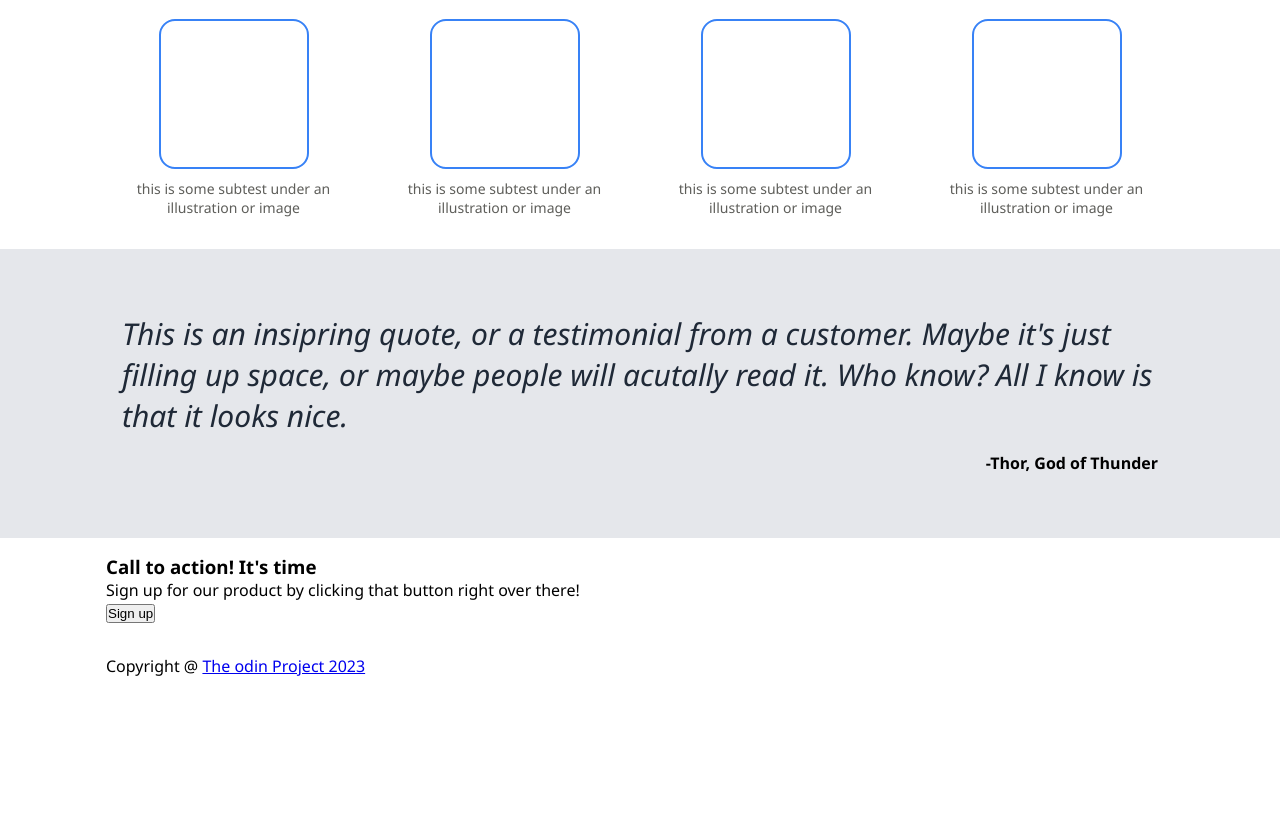
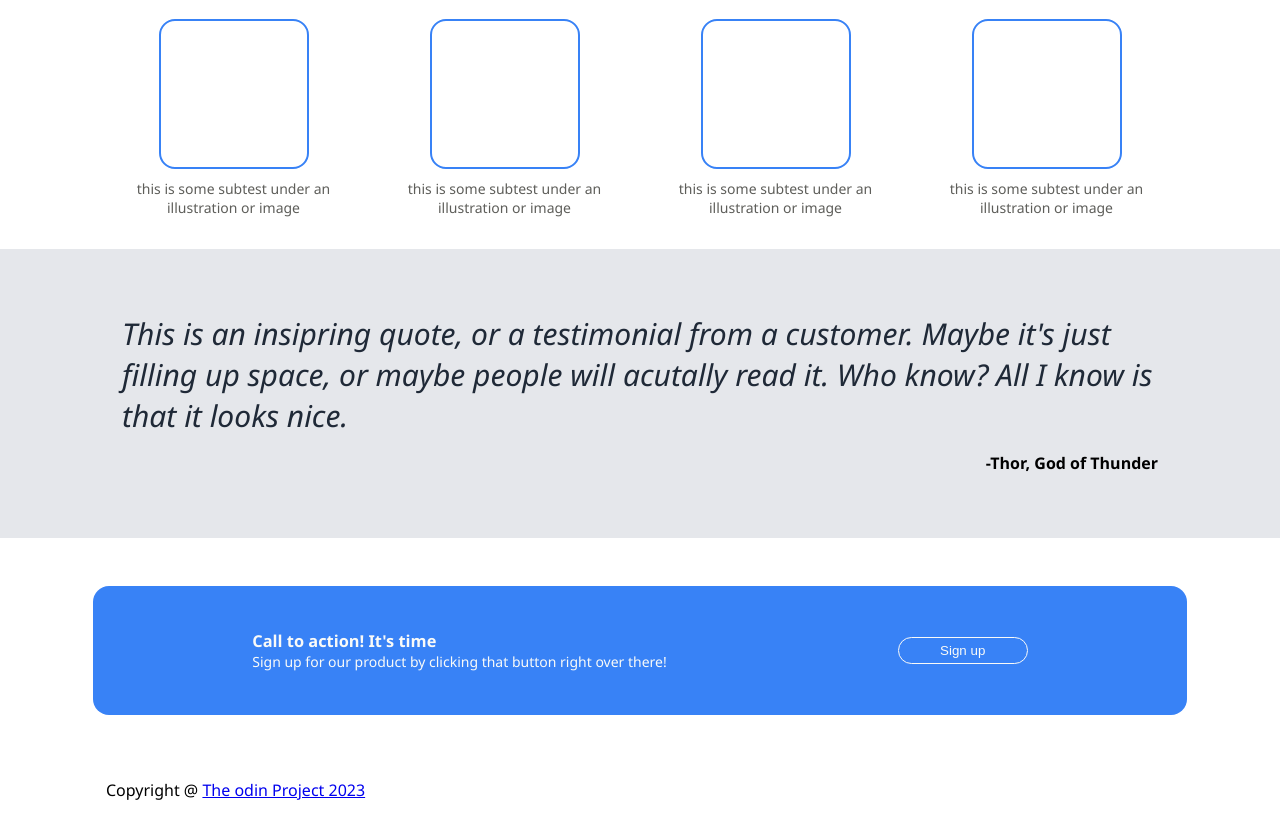
Before and after one commit to rjsudhin/SudhinRj-Landing-page, a plain HTML site: page index.html in a window 1280 px wide. Shown: the part 572-1389 px from the top of the page. Before the commit the page ends 1265 px from the top, so only its background shows below. Drawn offline with Linux system fonts and the light colour scheme.

Commit message:
call action will be completed now

```diff
--- a/css/style.css
+++ b/css/style.css
@@ -174,3 +174,39 @@ ul li {
     align-self: flex-end;
     font-weight: bold;
 }
+
+/* info section will be done
+
+
+/* intraction section's codes */
+.intraction {
+    display: flex;
+    padding: 3em 2em;
+}
+
+.intraction .container {
+    width: 90%;
+    background-color: #3882f6;
+    border-radius: 1em;
+
+}
+
+.call-action {
+    display: flex;
+    justify-content: space-around;
+    align-items: center;
+    color: #f9faf8;
+    padding: 2em;
+    font-size: 14px;
+}
+
+.call-action button {
+    display: block;
+    width: 130px;
+    padding: 5px;
+    color: #f9faf8;
+    background-color: #3882f6;
+    border: none;
+    border-radius: 1em;
+    border: 1px solid #f9faf8;
+}
```
